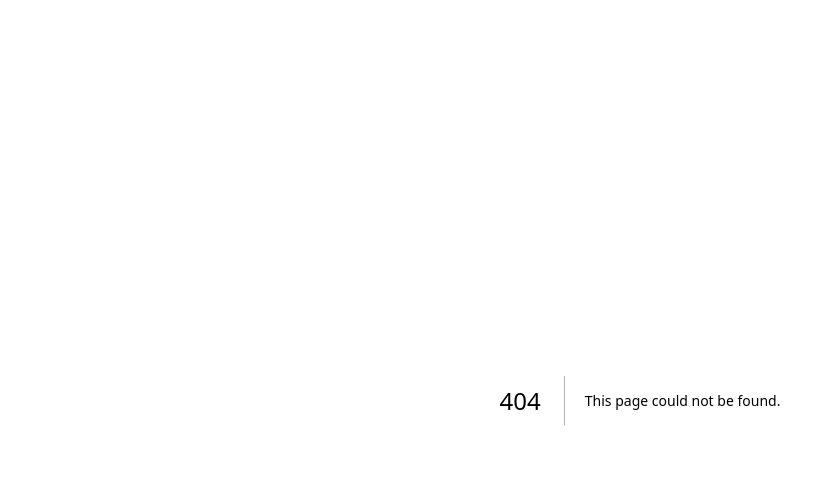
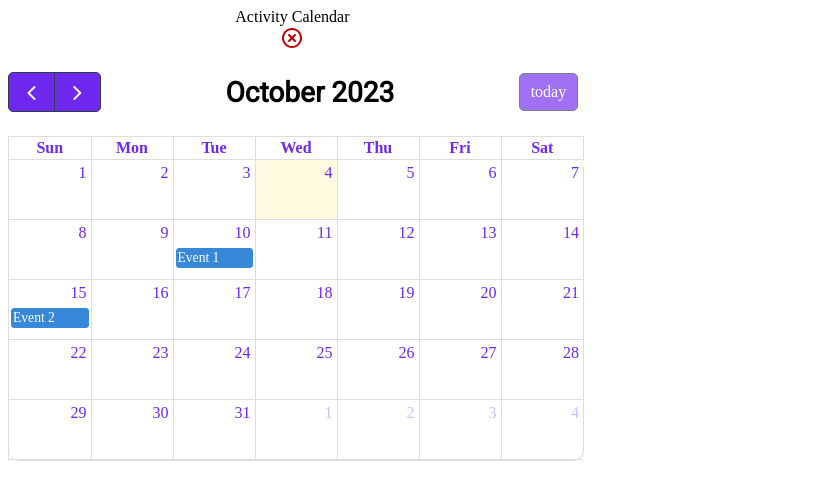
Before and after one commit to Velocified-LMS/Velocified_LMS, a Next.js app in the folder Client_Service/: page /dashboard/FullCalender in a window 1280 px wide. Before the commit this address had no page. Shown: the top 500 px of the page, without its empty margins (0-835 px from the left). Built offline with nearby package versions, Linux system fonts and the light colour scheme.

Commit message:
Integration of Calendar to Activity-1

```diff
--- /dev/null
+++ b/Client_Service/src/pages/dashboard/FullCalender.css
@@ -0,0 +1,81 @@
+@import url("https://fonts.googleapis.com/css2?family=Roboto:wght@400&display=swap");
+
+.modalContent {
+    color: #000;
+    font-weight: 100;
+    background: #FFF;
+    display: flex;
+    flex-direction: column;
+    z-index: inherit;
+    display: flex;
+    border-radius: 10px;
+    text-align: center;
+    height: 60%;
+    width: 45%;
+}
+
+.popup-container {
+    position: fixed;
+    top: 20%;
+    left: 25%;
+    width: 50%;
+    height: 60%;
+    background: #FFF;
+    display: flex;
+    justify-content: center;
+    z-index: 1000;
+}
+
+.fc-media-screen{
+    position: relative;
+    width: 45vw;
+    border-radius: 10px;
+
+
+}
+.header {
+    border-radius: 10px 10px 0 0;
+}
+.fc {
+    color:#6E28EE;
+    background-color: white;
+
+}
+
+.fc .fc-scrollgrid-section-liquid > td {
+    height: 100%;
+    border-radius: 10px;
+    border: 1px 0 0 0 solid #B5B5B5;
+
+}
+
+
+.fullcalendar-container {
+    width: 300px;
+    height: 350px;
+    border-radius: 20px;
+
+  }
+
+  .fc .fc-button-primary {
+
+    background-color: #6E28EE;
+    border-color: var(--fc-button-border-color);
+    color: var(--fc-button-text-color);
+    border-radius: 5px;
+}
+
+.fc .fc-toolbar-title {
+    --font-family: 'Roboto', sans-serif;
+    font-size: 1.75em;
+    margin: 0px;
+    color: black;
+    font-family: var(--font-family);
+}
+
+.fc .fc-button-primary:disabled {
+    background-color: #6E28EE;
+    border-color: var(--fc-button-border-color);
+    color: var(--fc-button-text-color);
+    margin-right: 0.5vw;
+}
--- /dev/null
+++ b/Client_Service/src/pages/dashboard/FullCalender.js
@@ -0,0 +1,67 @@
+import './FullCalender.css';
+import FullCalendar from '@fullcalendar/react'
+import dayGridPlugin from '@fullcalendar/daygrid'
+
+
+
+  const calendarOptions = {
+    plugins: [dayGridPlugin],
+    initialView: 'dayGridMonth',
+    height: '111%',
+    events: [
+      { title: 'Event 1', date: '2023-10-10' },
+      { title: 'Event 2', date: '2023-10-15' },
+    ],
+    headerToolbar: {
+        left: 'prev,next',
+        center: 'title',
+        right: 'today',
+      }
+  };
+
+
+const Calendar = ({children, isOpen}) => {
+
+    const handleClose = () => {
+      isOpen(false);
+    };
+    const completion = 30;
+    return (
+    <div className="modal">
+        <div className="popup">
+            <div className="modalContent">
+            <div className="header">
+                <div className='pathTitle center'>
+                    Activity Calendar
+                </div>
+                <div onClick={handleClose} className='right'>
+                    <img src='/icons/close.svg' style={{height: '30%'}}/>
+                </div>
+            </div>
+            <div>
+                <div className="fullcalendar-container">
+                    <br></br>
+      <FullCalendar
+        {...calendarOptions}
+      />
+    </div>
+
+            </div>
+
+            </div>
+        </div>
+    </div>
+    );
+};
+
+
+function renderEventContent(eventInfo) {
+    return (
+      <>
+        <b>{eventInfo.timeText}</b>
+        <i>{eventInfo.event.title}</i>
+      </>
+    )
+  }
+
+export default Calendar;
```
Also changed, not shown: Client_Service/src/pages/dashboard/index.js (+7 -1 lines).
